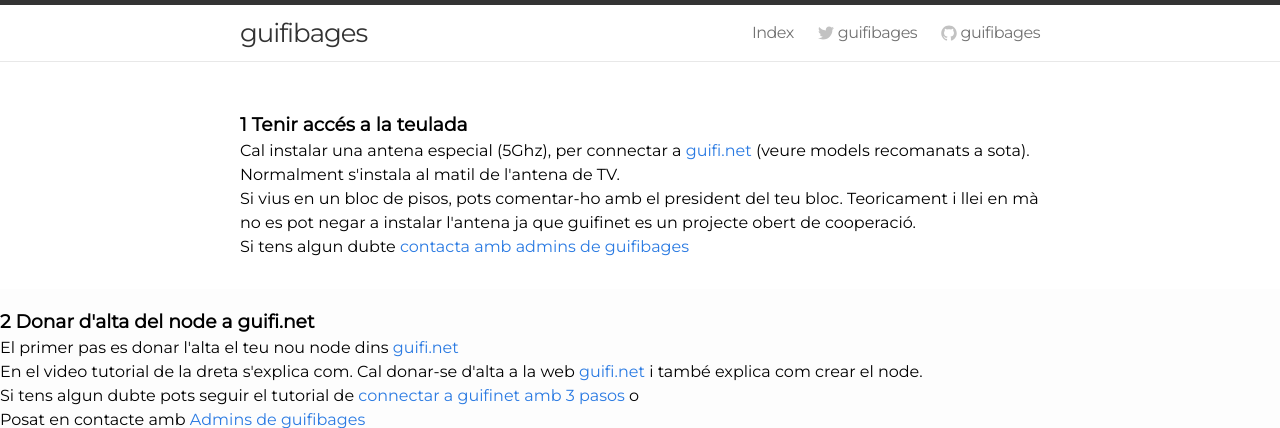
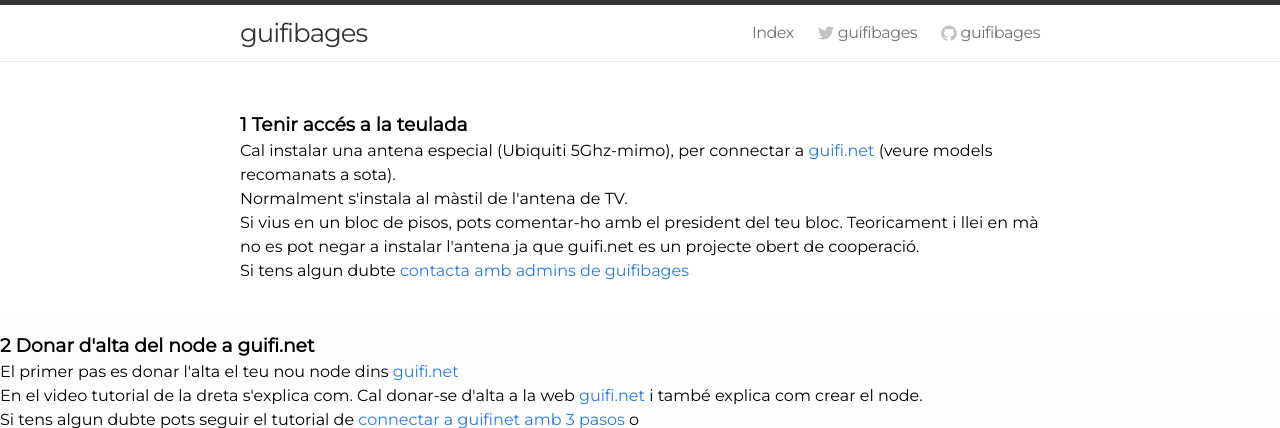
Before and after one commit to guifibages/guifibages.github.io, a Jekyll site: the page built from doc/connexio/index.html, in a window 1280 px wide and 900 px high, cut to the strip 0-428 px from the top of the window. Built offline with Jekyll 4.4.1, drawn with Linux system fonts in a browser that asks for light colours.

Commit message:
Update index.html

```diff
--- a/doc/connexio/index.html
+++ b/doc/connexio/index.html
@@ -4,9 +4,9 @@
 ---
 
 <h3><span class="title_num">1</span> Tenir accés a la teulada</h3>
-<p>Cal instalar una antena especial (5Ghz), per connectar a <a href="http://guifi.net" target="_blank">guifi.net</a> (veure models recomanats a sota).
-	<p>Normalment s'instala al matil de l'antena de TV.</p>
-	<p>Si vius en un bloc de pisos, pots comentar-ho amb el president del teu bloc. Teoricament i llei en mà no es pot negar a instalar l'antena ja que guifinet es un projecte obert de cooperació.</p>
+<p>Cal instalar una antena especial (Ubiquiti 5Ghz-mimo), per connectar a <a href="http://guifi.net" target="_blank">guifi.net</a> (veure models recomanats a sota).
+	<p>Normalment s'instala al màstil de l'antena de TV.</p>
+	<p>Si vius en un bloc de pisos, pots comentar-ho amb el president del teu bloc. Teoricament i llei en mà no es pot negar a instalar l'antena ja que guifi.net es un projecte obert de cooperació.</p>
     <p>Si tens algun dubte <a href="/contacte/">contacta amb admins de guifibages</a></p>
 								</div>
   							    <div class="fix"></div>
```
